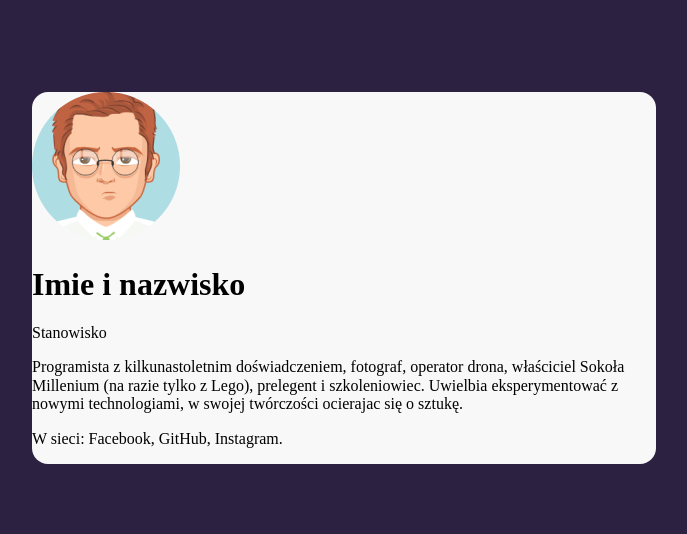
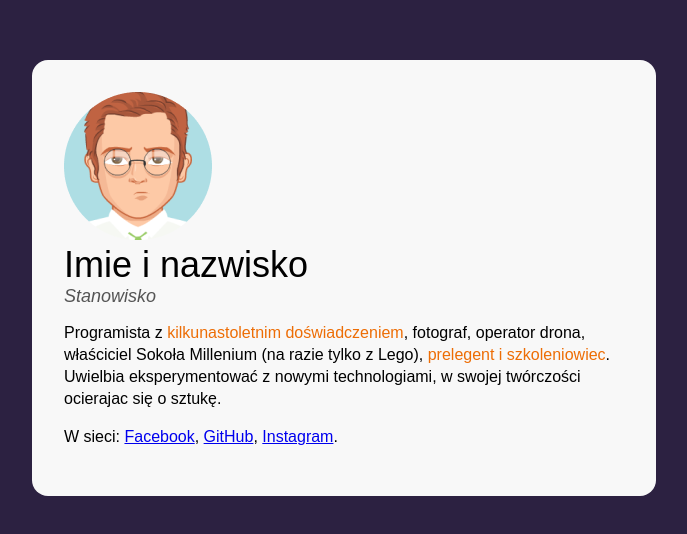
Before and after one commit to lukasz-marzycki/business-card, a plain HTML site: page index.html in a window 1280 px wide. Shown: the part 122-656 px from the top of the page, without its empty margins (296-983 px from the left). Drawn offline with Linux system fonts and the light colour scheme.

Commit message:
complete BEM

```diff
--- a/index.html
+++ b/index.html
@@ -1,25 +1,36 @@
 <!DOCTYPE html>
 <html lang="pl">
   <head>
-    <meta charset="UTF-8">
-    <meta name="viewport" content="width=device-width, initial-scale=1.0">
+    <meta charset="UTF-8" />
+    <meta name="viewport" content="width=device-width, initial-scale=1.0" />
     <title>Wizytówka</title>
-    <link href="normalize.css" rel="stylesheet" type="text/css"/>
-    <link href="style.css" rel="stylesheet" type="text/css"/>
+    <link href="normalize.css" rel="stylesheet" type="text/css" />
+    <link href="style.css" rel="stylesheet" type="text/css" />
   </head>
   <body>
     <main class="main">
-        <article>
-            <img src="avatar.png" alt="Zdjęcie Imię i naziwsko"/>
-            <header>
-                <h1>Imie i nazwisko</h1>
-                <p>Stanowisko</p>
+      <article class="person">
+        <img
+          class="person__picture"
+          src="avatar.png"
+          alt="Zdjęcie Imię i naziwsko"
+        />
+        <header class="person__info">
+          <h1 class="person__name">Imie i nazwisko</h1>
+          <p class="person__position">Stanowisko</p>
         </header>
-            <p>
-                Programista z kilkunastoletnim doświadczeniem, fotograf, operator drona, właściciel Sokoła Millenium (na razie tylko z Lego), prelegent i szkoleniowiec. Uwielbia eksperymentować z nowymi technologiami, w swojej twórczości ocierajac się o sztukę.
+        <p class="person__description">
+          Programista z
+          <strong class="special">kilkunastoletnim doświadczeniem</strong>,
+          fotograf, operator drona, właściciel Sokoła Millenium (na razie tylko
+          z Lego), <strong class="special">prelegent i szkoleniowiec</strong>.
+          Uwielbia eksperymentować z nowymi technologiami, w swojej twórczości
+          ocierajac się o sztukę.
         </p>
-            <p>
-                W sieci: Facebook, GitHub, Instagram.
+        <p class="person__description">
+        W sieci: <a class="person__link" href="#">Facebook</a>,
+        <a class="person__link" href="#">GitHub</a>,
+        <a class="person__link" href="#">Instagram</a>.
         </p>
       </article>
     </main>
--- a/style.css
+++ b/style.css
@@ -1,10 +1,20 @@
+html {
+  box-sizing: border-box;
+}
+
+*,
+*:before,
+*:after {
+  box-sizing: inherit;
+}
+
 body {
-    background: #2C2141;
+  background: #2c2141;
   display: flex;
   align-items: center;
   justify-content: center;
   min-height: 100vh;
-
+  font-family: Arial, Helvetica, sans-serif;
 }
 
 .main {
@@ -12,4 +22,31 @@ body {
   border-radius: 16px;
   width: 624px;
   margin: 16px;
+  padding: 32px;
 }
+
+.person {
+}
+
+.person__description {
+    font-style: 16px;
+    line-height: 22px;
+}
+
+.person__name {
+  font-size: 36px;
+  margin: 0;
+  font-weight: normal;
+}
+
+.person__position {
+    font-size: 18px;
+    color: #545454;
+    margin: 0;
+    font-style: italic;
+}
+
+.special {
+    color: #ED6D05;
+    font-weight: normal;
+}
```
Lines whose indentation alone changed are shown as unchanged.
